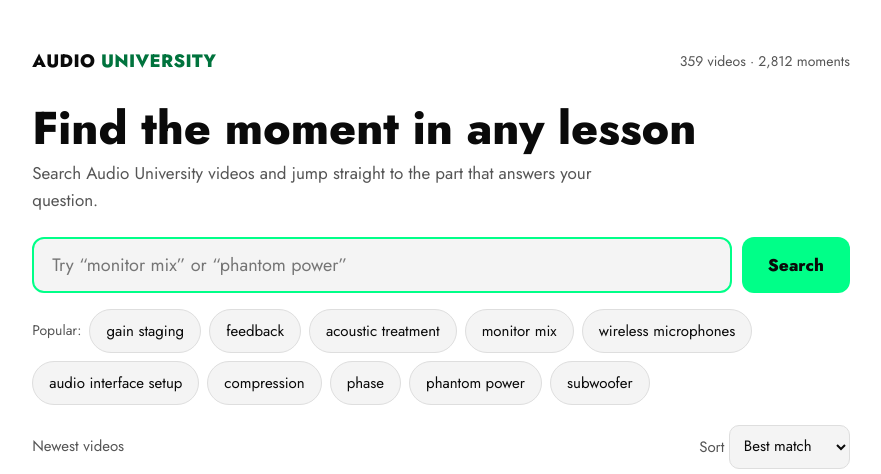
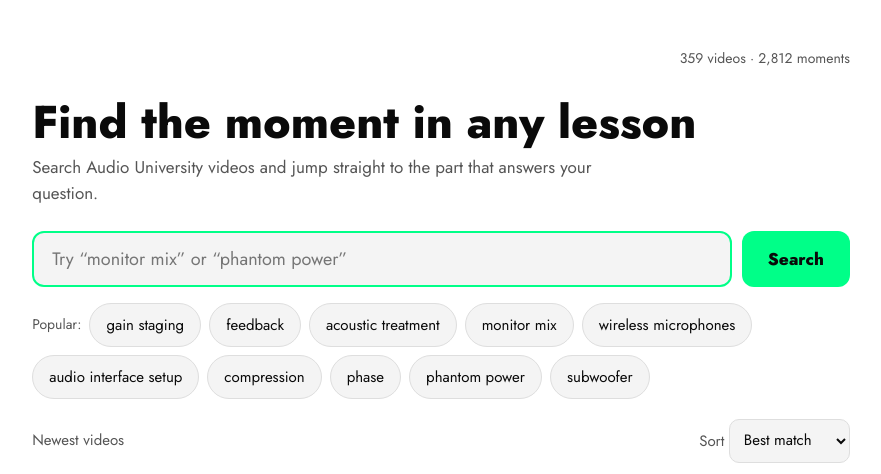
Before and after one commit to audiouniversityonline-sketch/video-search, a plain HTML site: page index.html in a window 1280 px wide. Shown: the top 474 px of the page, without its empty margins (199-1080 px from the left). Drawn offline with Linux system fonts and the light colour scheme.

Commit message:
Drop header wordmark (Circle page already shows the logo)
Co-Authored-By: Claude Opus 5.5 <noreply@anthropic.com>
Claude-Session: https://claude.ai/code/session_013jhke1qQFBsG2dRKiyMXMX

```diff
--- a/index.html
+++ b/index.html
@@ -17,9 +17,7 @@
 *{box-sizing:border-box;min-width:0}
 body{margin:0;background:var(--bg);color:var(--ink);font:16px/1.55 Jost,system-ui,sans-serif;overflow-x:clip}
 .wrap{max-width:920px;margin:0 auto;padding:clamp(24px,4vw,48px) max(4vw,16px) 64px}
-.top{display:flex;justify-content:space-between;align-items:center;gap:12px;flex-wrap:wrap;margin-bottom:28px}
-.brand{font-weight:800;font-size:18px;letter-spacing:.02em}
-.brand b{color:var(--acc-ink)}
+.top{display:flex;justify-content:flex-end;align-items:center;gap:12px;flex-wrap:wrap;margin-bottom:28px}
 .meta{font-size:14px;color:var(--sub)}
 h1{margin:0 0 8px;font-weight:800;font-size:clamp(32px,5vw,46px);line-height:1.05;text-wrap:balance}
 .lede{margin:0 0 24px;color:var(--sub);font-size:17px;max-width:620px}
@@ -59,7 +57,6 @@ mark{background:light-dark(#b9ffdc,#0f4a2d);color:inherit;border-radius:3px;padd
 <body>
 <div class="wrap">
   <div class="top">
-    <div class="brand">AUDIO <b>UNIVERSITY</b></div>
     <div class="meta" id="count">Loading the video library…</div>
   </div>
   <h1>Find the moment in any lesson</h1>
```
